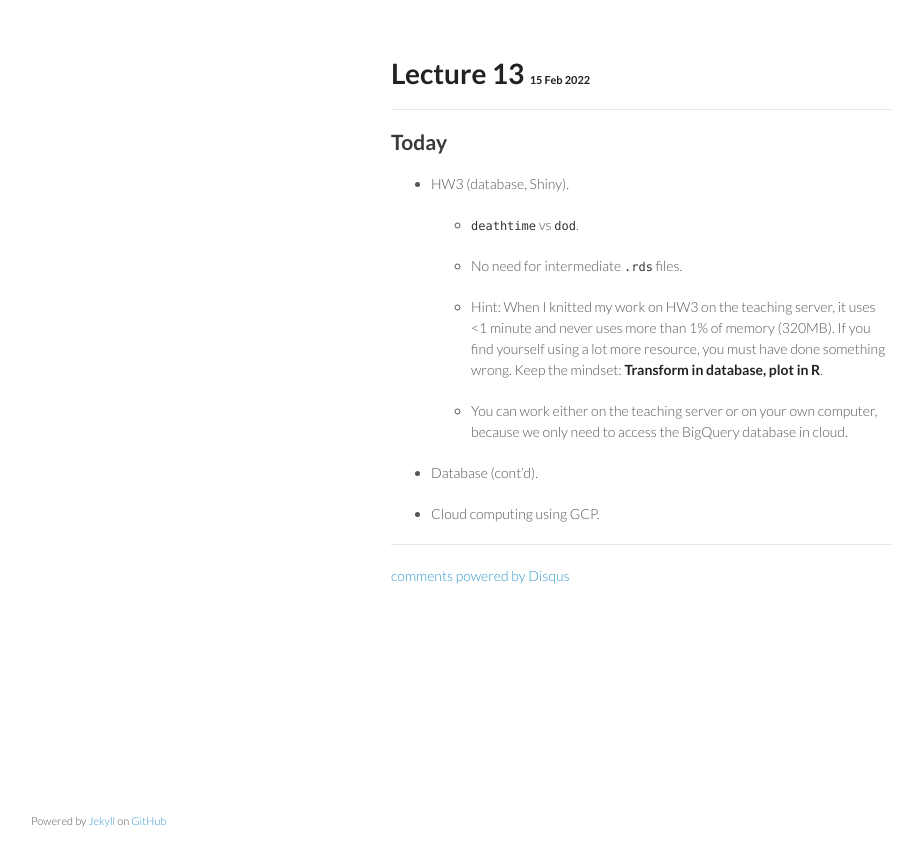
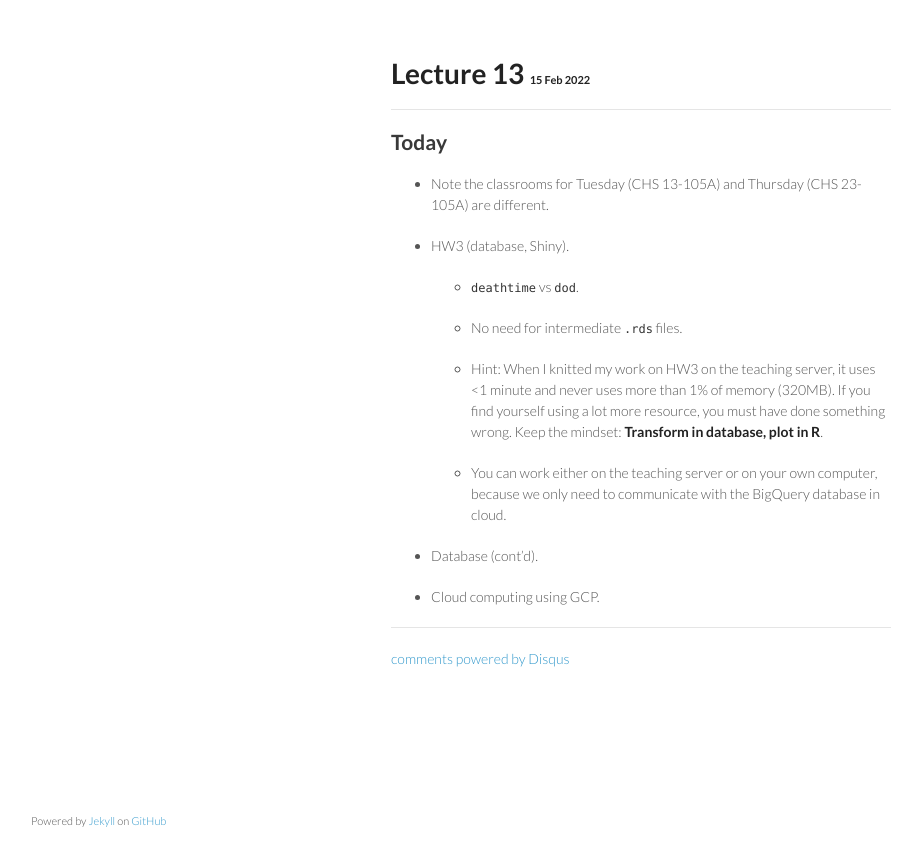
Before and after one commit to ucla-biostat-203b/2022winter, a Jekyll site: the page built from _posts/2022-02-15-week7-day1.md, in a window 1280 px wide. Shown: the top 866 px of the page, without its empty margins (179-1101 px from the left). Built offline with Jekyll 4.4.1, drawn with Linux system fonts in a browser that asks for light colours; comment, search, counter and statistics services are not loaded.

Commit message:
classroom information

```diff
--- a/_posts/2022-02-15-week7-day1.md
+++ b/_posts/2022-02-15-week7-day1.md
@@ -5,6 +5,8 @@ category: biostat203bwinter2022
 ---
 
 ## Today
+
+* Note the classrooms for Tuesday (CHS 13-105A) and Thursday (CHS 23-105A) are different.
 
 * HW3 (database, Shiny).
 
@@ -14,7 +16,7 @@ category: biostat203bwinter2022
 
     * Hint: When I knitted my work on HW3 on the teaching server, it uses <1 minute and never uses more than 1% of memory (320MB). If you find yourself using a lot more resource, you must have done something wrong. Keep the mindset: **Transform in database, plot in R**.
 
-    * You can work either on the teaching server or on your own computer, because we only need to access the BigQuery database in cloud.
+    * You can work either on the teaching server or on your own computer, because we only need to communicate with the BigQuery database in cloud.
 
 * Database (cont'd).
 
```
Also changed, not shown: schedule/schedule.md (+1 -1 lines).
